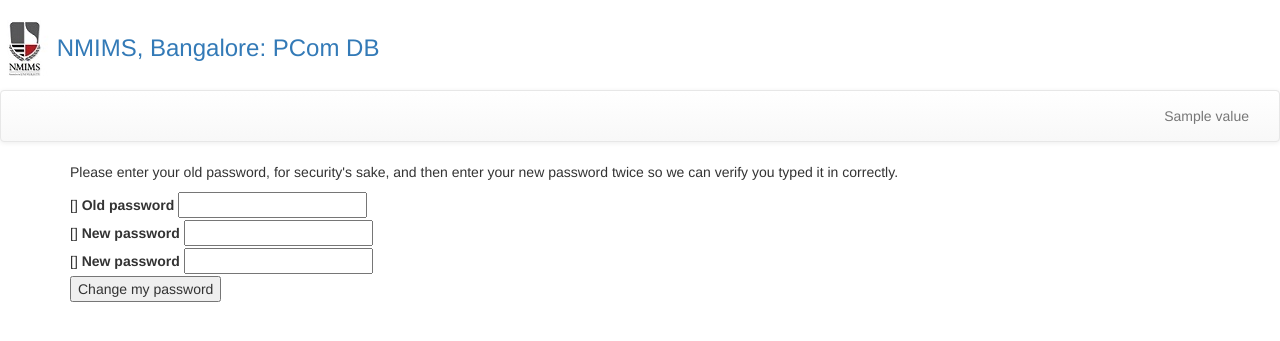
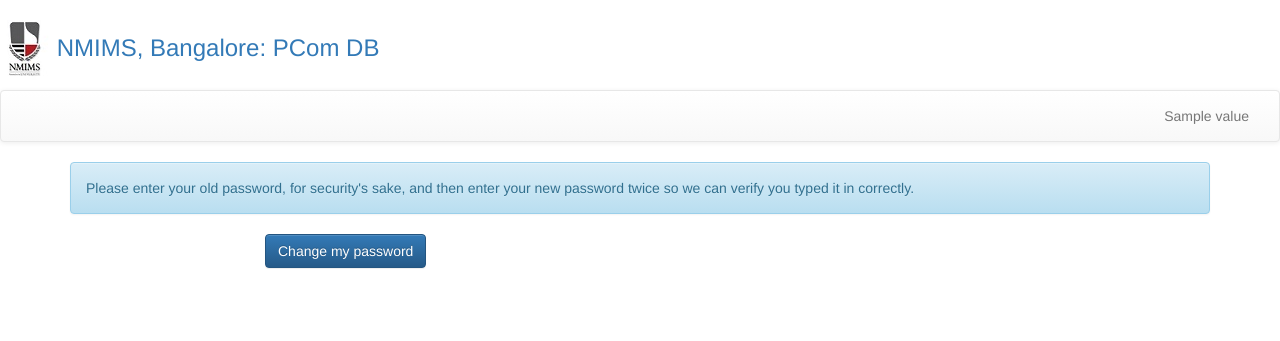
Before and after one commit to asim-codelearner/pcom_db, a Django app: template database_app/templates/database_app/password_change_form.html in a window 1280 px wide. Shown: the top 341 px of the page. Run offline with Django 3.2, Linux system fonts and the light colour scheme; the template is opened without the code that fills it: most values are stand-ins (such as "Sample title", 1, 10 or a date in 2020); form fields are guessed from the names that the template uses; some libraries are stand-ins or nearby versions.

Commit message:
Password_change_View changed. Added css for password change. Added logout menu item for password change

```diff
--- a/database_app/templates/database_app/base.html
+++ b/database_app/templates/database_app/base.html
@@ -11,9 +11,6 @@
 
 		<!-- Optional theme -->
 		<link rel="stylesheet" href="https://maxcdn.bootstrapcdn.com/bootstrap/3.3.6/css/bootstrap-theme.min.css" integrity="sha384-fLW2N01lMqjakBkx3l/M9EahuwpSfeNvV63J5ezn3uZzapT0u7EYsXMjQV+0En5r" crossorigin="anonymous">
-
-		<!-- Latest compiled and minified JavaScript -->
-		<script src="https://maxcdn.bootstrapcdn.com/bootstrap/3.3.6/js/bootstrap.min.js" integrity="sha384-0mSbJDEHialfmuBBQP6A4Qrprq5OVfW37PRR3j5ELqxss1yVqOtnepnHVP9aJ7xS" crossorigin="anonymous"></script>
 	</head>
 	<body>
 		<h3><a href="" ><img alt="Brand" src="{% static 'database_app/images/logo.jpg' %}"></a>
@@ -46,6 +43,7 @@
 			{% endblock %}
 		</div>
 		<script src="https://ajax.googleapis.com/ajax/libs/jquery/1.11.3/jquery.min.js"></script>
-		<script src="{% static 'database_app/js/bootstrap.min.js' %}"></script>
+		<!-- Latest compiled and minified JavaScript -->
+		<script src="https://maxcdn.bootstrapcdn.com/bootstrap/3.3.6/js/bootstrap.min.js" integrity="sha384-0mSbJDEHialfmuBBQP6A4Qrprq5OVfW37PRR3j5ELqxss1yVqOtnepnHVP9aJ7xS" crossorigin="anonymous"></script>
 	</body>
 </html>
--- a/database_app/templates/database_app/landing.html
+++ b/database_app/templates/database_app/landing.html
@@ -2,7 +2,7 @@
 {% load forms_css %}
 {% block content %}
 	<div>
-		<p>Welcome, {{users_name}}</p>
+		<p><strong>Welcome, {{users_name}}</strong></p>
 	</div>
 	{% if custom_message %}
 		<p>
--- a/database_app/templates/database_app/password_change_form.html
+++ b/database_app/templates/database_app/password_change_form.html
@@ -1,42 +1,55 @@
 {% extends 'database_app/base.html' %}
 {% load i18n admin_static %}
-
+{% load forms_css %}
 {% block content %}
 	<div>
 		<div>
-			{% if form.errors %}
-				<p>
-					{% if form.errors.items|length == 1 %}{% trans "Please correct the error below." %}{% else %}{% trans "Please correct the errors below." %}{% endif %}
-				</p>
-			{% endif %}
-			<p>{% trans "Please enter your old password, for security's sake, and then enter your new password twice so we can verify you typed it in correctly." %}</p>
+			<div class="alert alert-info">
+				<p>{% trans "Please enter your old password, for security's sake, and then enter your new password twice so we can verify you typed it in correctly." %}</p>
+			</div>
+			<form method="post" action="" class="form-horizontal">
+				{% csrf_token %}
 
-			<form method="post" action="{% url 'database_app:password_change' %}">
-				{% csrf_token %}
-				<div>
-					{{ form.old_password.errors }}
-					{{ form.old_password.label_tag }} {{ form.old_password }}
+				{% if form.errors %}
+					<div class="alert alert-danger">
+						{% if form.errors.items|length == 1 %}{% trans "Please correct the error below." %}{% else %}{% trans "Please correct the errors below." %}{% endif %}
+					</div>
+				{% endif %}
+
+				{% for field in form %}
+					{% if field.errors %}
+						<div class="form-group has-error">
+							<label class="col-sm-2 control-label" for="{{field.id_for_label}}">{{field.label}}</label>
+							<div class="col-sm-3">
+								{{field|add_css_to_form:"class:form-control"}}
+									<span class="help-block">
+										{% for error in field.errors %}
+											{{error}}
+										{% endfor %}
+									</span>
+							</div>
+						</div>
+					{% else %}
+						<div class="form-group">
+							<label class="col-sm-2 control-label" for="{{field.id_for_label}}">{{field.label}}</label>
+							<div class="col-sm-3">
+								{{field|add_css_to_form:"class:form-control"}}
+									<span class="help-block">
+										{% if field.help_text %}
+											<p class="help-block"><small>{{ field.help_text|safe }}</small></p>
+										{% endif %}
+									</span>
+							</div>
+						</div>
+					{% endif %}
+				{% endfor %}
+				<div class="form-group">
+					<div class="col-xs-offset-2 col-xs-10">
+						<input type="hidden" name="next" value="{{ next }}" />
+						<button type="submit" class="btn btn-primary">{% trans 'Change my password' %}</button>
+					</div>
 				</div>
 
-				<div>
-					{{ form.new_password1.errors }}
-					{{ form.new_password1.label_tag }} {{ form.new_password1 }}
-					{% if form.new_password1.help_text %}
-						<p>{{ form.new_password1.help_text|safe }}</p>
-					{% endif %}
-				</div>
-
-				<div>
-					{{ form.new_password2.errors }}
-					{{ form.new_password2.label_tag }} {{ form.new_password2 }}
-					{% if form.new_password2.help_text %}
-						<p>{{ form.new_password2.help_text|safe }}</p>
-					{% endif %}
-				</div>
-
-				<div>
-					<input type="submit" value="{% trans 'Change my password' %}"/>
-				</div>
 			</form>
 		</div>
 	</div>
```
Also changed, not shown: database_app/views.py (+7 -0 lines).
